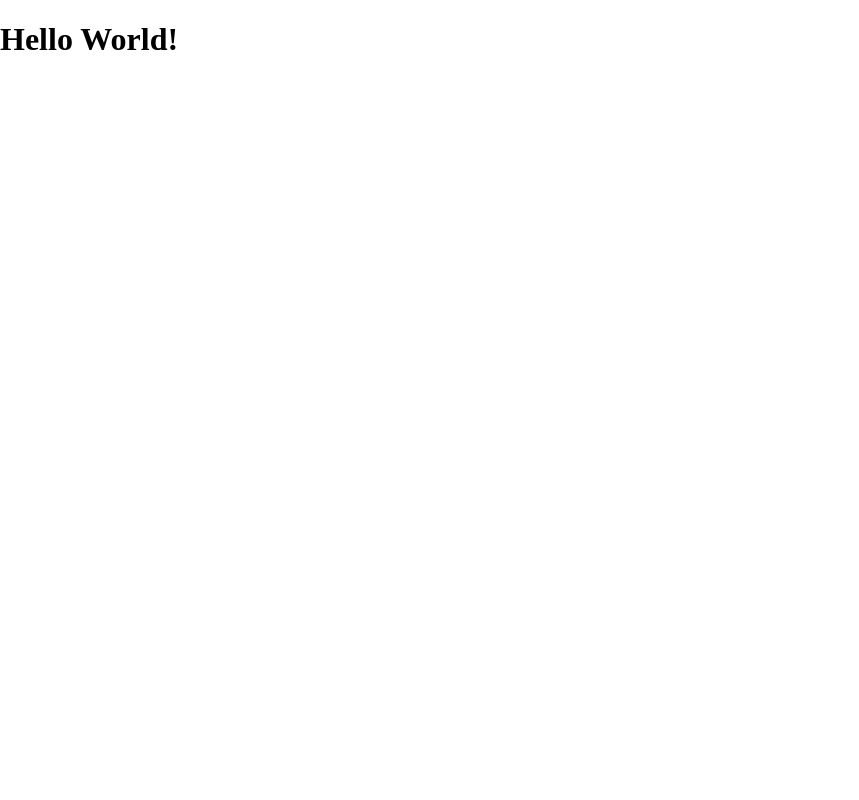
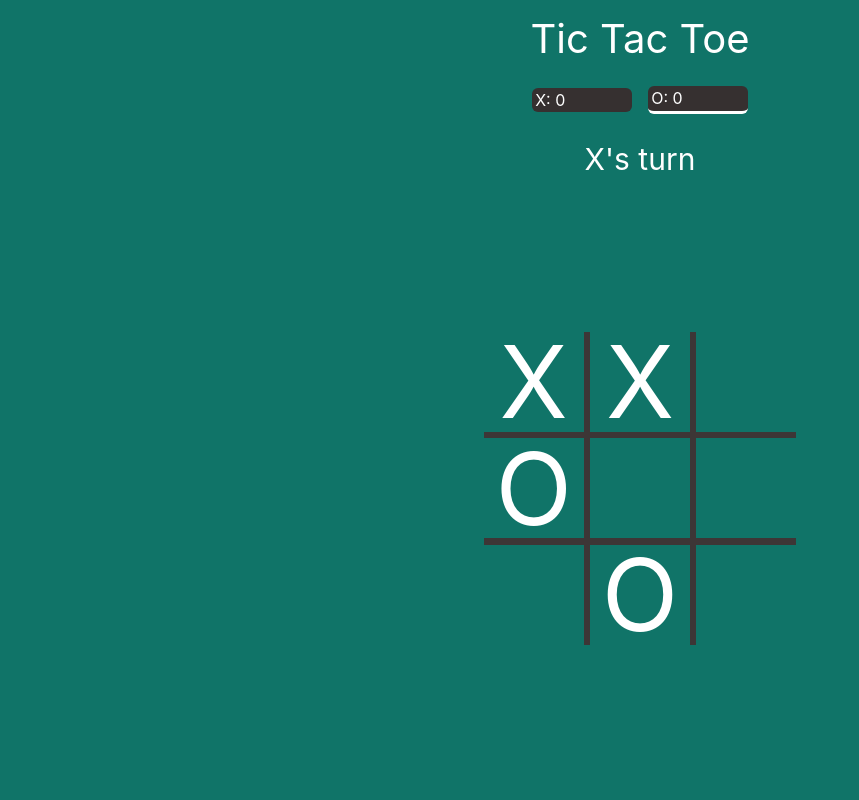
Before and after one commit to Magmusacy/js-tic-tac-toe, a plain HTML site: page index.html in a window 1280 px wide. Shown: the whole page, without its empty margins (0-859 px from the left). Drawn offline with Linux system fonts and the light colour scheme.

Commit message:
Create layout for the page with some styling

```diff
--- a/css/styles.css
+++ b/css/styles.css
@@ -0,0 +1,83 @@
+* {
+    box-sizing: border-box;
+}
+
+:root {
+    --theme: #107468;
+}
+
+body {
+    font-family: system, -apple-system, ".SFNSText-Regular", "San Francisco", "Roboto", "Segoe UI", "Helvetica Neue", "Lucida Grande", sans-serif;    ;
+    display: flex;
+    flex-direction: column;
+    min-height: 100vh;
+    background-color: var(--theme);
+    color: white;
+}
+
+header {
+    text-align: center;
+    padding: 1rem;
+    font-size: 40px;
+}
+
+main {
+    flex: 1;
+    display: flex;
+    flex-direction: column;
+}
+
+.board-section {
+    flex: 1;
+    display: grid;
+    place-content: center;
+}
+
+#board {
+    display: grid;
+    grid-template-columns: repeat(3, 100px);
+    grid-auto-rows: 100px;
+    gap: 0.4rem;
+    background-color: rgb(61, 54, 54);
+}
+
+.cell {
+    background-color: var(--theme);
+    display: grid;
+    place-content: center;
+    font-size: 100px;
+}
+
+.unselectable {
+    -webkit-touch-callout: none;
+    -webkit-user-select: none;
+    -khtml-user-select: none;
+    -moz-user-select: none;
+    -ms-user-select: none;
+    user-select: none;
+}
+
+#players {
+    padding: 0.5rem;
+    display: flex;
+    justify-content: center;
+    align-items: center;
+    gap: 1rem;
+}
+
+#players div {
+    background-color: rgb(54, 48, 48);
+    border-radius: 6px;
+    width: 100px;
+    padding: 0.2rem;
+}
+
+.player-turn {
+    border-bottom: 3px solid white;
+}
+
+#game-turn {
+    text-align: center;
+    margin-top: 20px;
+    font-size: 30px;
+}
--- a/index.html
+++ b/index.html
@@ -9,6 +9,33 @@
     <script src="js/main.js"></script>
 </head>
 <body>
-    <h1>Hello World!</h1>
+    <header>
+        Tic Tac Toe
+    </header>
+
+    <main>
+        <div id="players">
+             <div>X: 0</div>
+             <div class="player-turn">O: 0</div>
+        </div>
+
+        <div id="game-turn">
+             X's turn
+        </div>
+
+        <div class="board-section">
+            <div id="board">
+                <div class="cell unselectable">X</div>
+                <div class="cell unselectable">X</div>
+                <div class="cell unselectable"></div>
+                <div class="cell unselectable">O</div>
+                <div class="cell unselectable"></div>
+                <div class="cell unselectable"></div>
+                <div class="cell unselectable"></div>
+                <div class="cell unselectable">O</div>
+                <div class="cell unselectable"></div>
+            </div>
+        </div>
+    </main>
 </body>
 </html>
```
